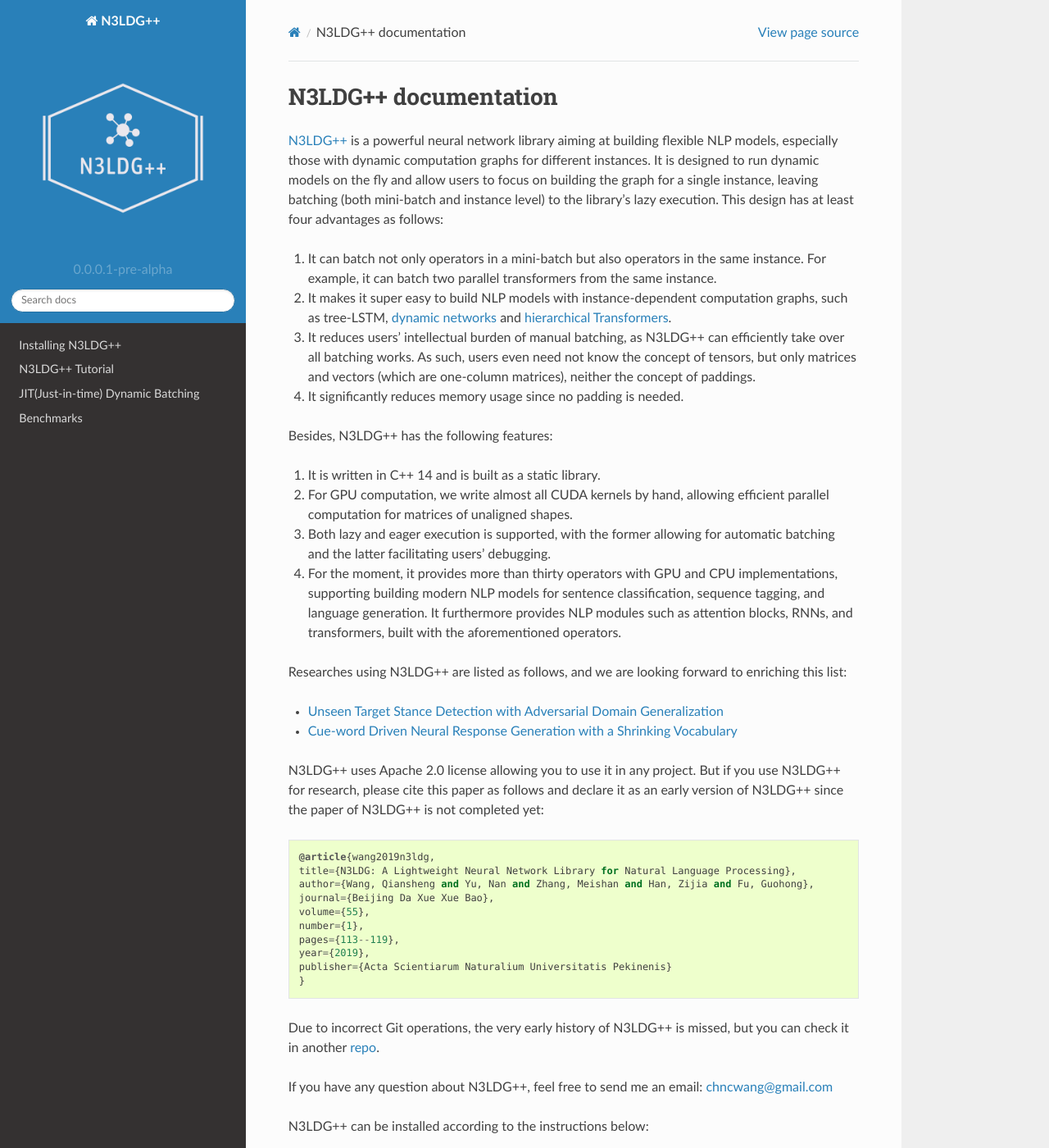
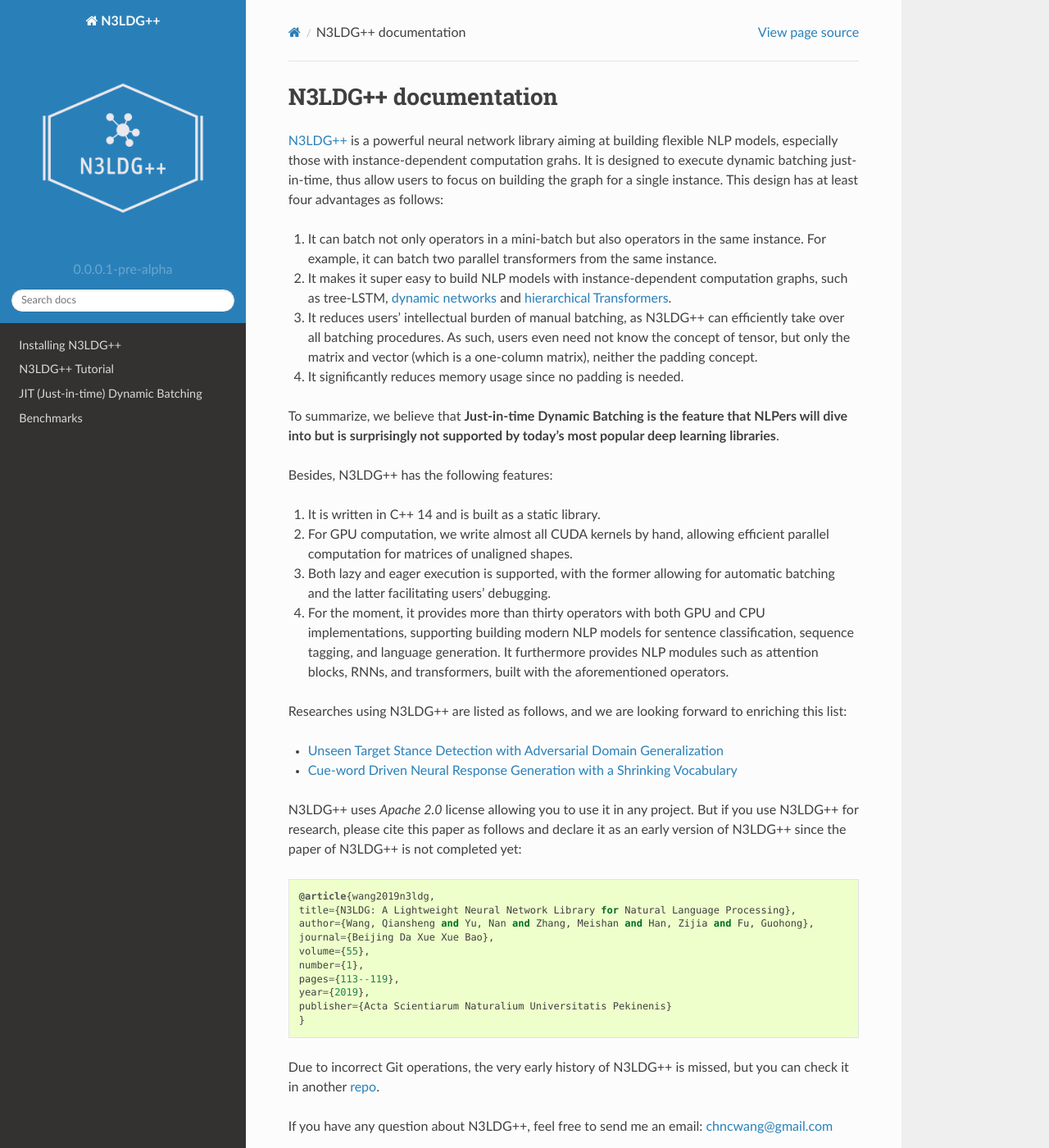
Before and after one commit to chncwang/InsNet, a Sphinx documentation site: the page built from docs/source/index.rst, in a window 1280 px wide and 1400 px high. Shown: the whole window at 82% size. Built offline with Sphinx 7.4.7 and the Read the Docs theme 2.0.0, drawn with Linux system fonts in a browser that asks for light colours; some of the changed text lies outside the part shown.

Commit message:
modify doc

```diff
--- a/docs/source/dynamic_batch.rst
+++ b/docs/source/dynamic_batch.rst
@@ -1,4 +1,4 @@
-JIT(Just-in-time) Dynamic Batching
+JIT (Just-in-time) Dynamic Batching
 ====================================
 
 Previous works such as `TensorFlow Fold <https://arxiv.org/pdf/1702.02181.pdf>`_ typically takes RNN, especially TreeRNN as the example to illustrate JIT dynamic batching. N3LDG++ can properly execute such models in batch.
--- a/docs/source/index.rst
+++ b/docs/source/index.rst
@@ -6,26 +6,28 @@
 N3LDG++ documentation
 ===================================
 
-`N3LDG++ <https://github.com/chncwang/n3ldg-plus>`_ is a powerful neural network library aiming at building flexible NLP models, especially those with dynamic computation graphs for different instances. It is designed to run dynamic models on the fly and allow users to focus on building the graph for a single instance, leaving batching (both mini-batch and instance level) to the library's lazy execution. This design has at least four advantages as follows:
+`N3LDG++ <https://github.com/chncwang/n3ldg-plus>`_ is a powerful neural network library aiming at building flexible NLP models, especially those with instance-dependent computation grahs. It is designed to execute dynamic batching just-in-time, thus allow users to focus on building the graph for a single instance. This design has at least four advantages as follows:
 
 1. It can batch not only operators in a mini-batch but also operators in the same instance. For example, it can batch two parallel transformers from the same instance.
 2. It makes it super easy to build NLP models with instance-dependent computation graphs, such as tree-LSTM, `dynamic networks <https://arxiv.org/pdf/2102.04906.pdf>`_ and `hierarchical Transformers <https://www.aclweb.org/anthology/P19-1500.pdf>`_.
-3. It reduces users' intellectual burden of manual batching, as N3LDG++ can efficiently take over all batching works. As such, users even need not know the concept of tensors, but only matrices and vectors (which are one-column matrices), neither the concept of paddings.
+3. It reduces users' intellectual burden of manual batching, as N3LDG++ can efficiently take over all batching procedures. As such, users even need not know the concept of tensor, but only the matrix and vector (which is a one-column matrix), neither the padding concept.
 4. It significantly reduces memory usage since no padding is needed.
+
+To summarize, we believe that **Just-in-time Dynamic Batching is the feature that NLPers will dive into but is surprisingly not supported by today's most popular deep learning libraries**.
 
 Besides, N3LDG++ has the following features:
 
 1. It is written in C++ 14 and is built as a static library.
 2. For GPU computation, we write almost all CUDA kernels by hand, allowing efficient parallel computation for matrices of unaligned shapes.
 3. Both lazy and eager execution is supported, with the former allowing for automatic batching and the latter facilitating users' debugging.
-4. For the moment, it provides more than thirty operators with GPU and CPU implementations, supporting building modern NLP models for sentence classification, sequence tagging, and language generation. It furthermore provides NLP modules such as attention blocks, RNNs, and transformers, built with the aforementioned operators.
+4. For the moment, it provides more than thirty operators with both GPU and CPU implementations, supporting building modern NLP models for sentence classification, sequence tagging, and language generation. It furthermore provides NLP modules such as attention blocks, RNNs, and transformers, built with the aforementioned operators.
 
 Researches using N3LDG++ are listed as follows, and we are looking forward to enriching this list:
 
 - `Unseen Target Stance Detection with Adversarial Domain Generalization <https://arxiv.org/pdf/2010.05471.pdf>`_
 - `Cue-word Driven Neural Response Generation with a Shrinking Vocabulary <https://arxiv.org/pdf/2010.04927.pdf>`_
 
-N3LDG++ uses Apache 2.0 license allowing you to use it in any project. But if you use N3LDG++ for research, please cite this paper as follows and declare it as an early version of N3LDG++ since the paper of N3LDG++ is not completed yet::
+N3LDG++ uses *Apache 2.0* license allowing you to use it in any project. But if you use N3LDG++ for research, please cite this paper as follows and declare it as an early version of N3LDG++ since the paper of N3LDG++ is not completed yet::
 
   @article{wang2019n3ldg,
   title={N3LDG: A Lightweight Neural Network Library for Natural Language Processing},
```
Also changed, not shown: docs/source/benchmark.rst (+4 -4 lines), docs/source/getting_started.rst (+93 -8 lines).
